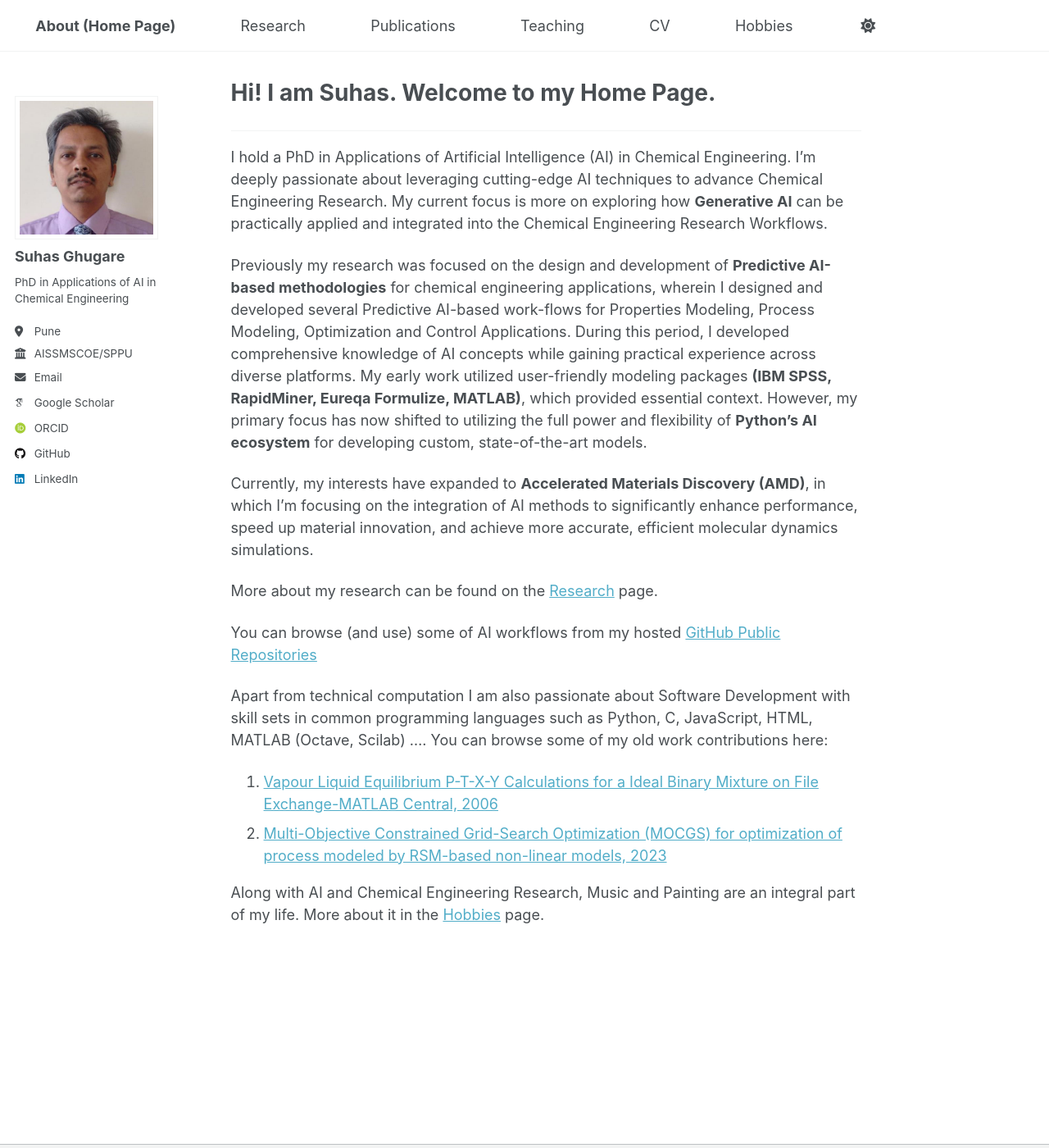
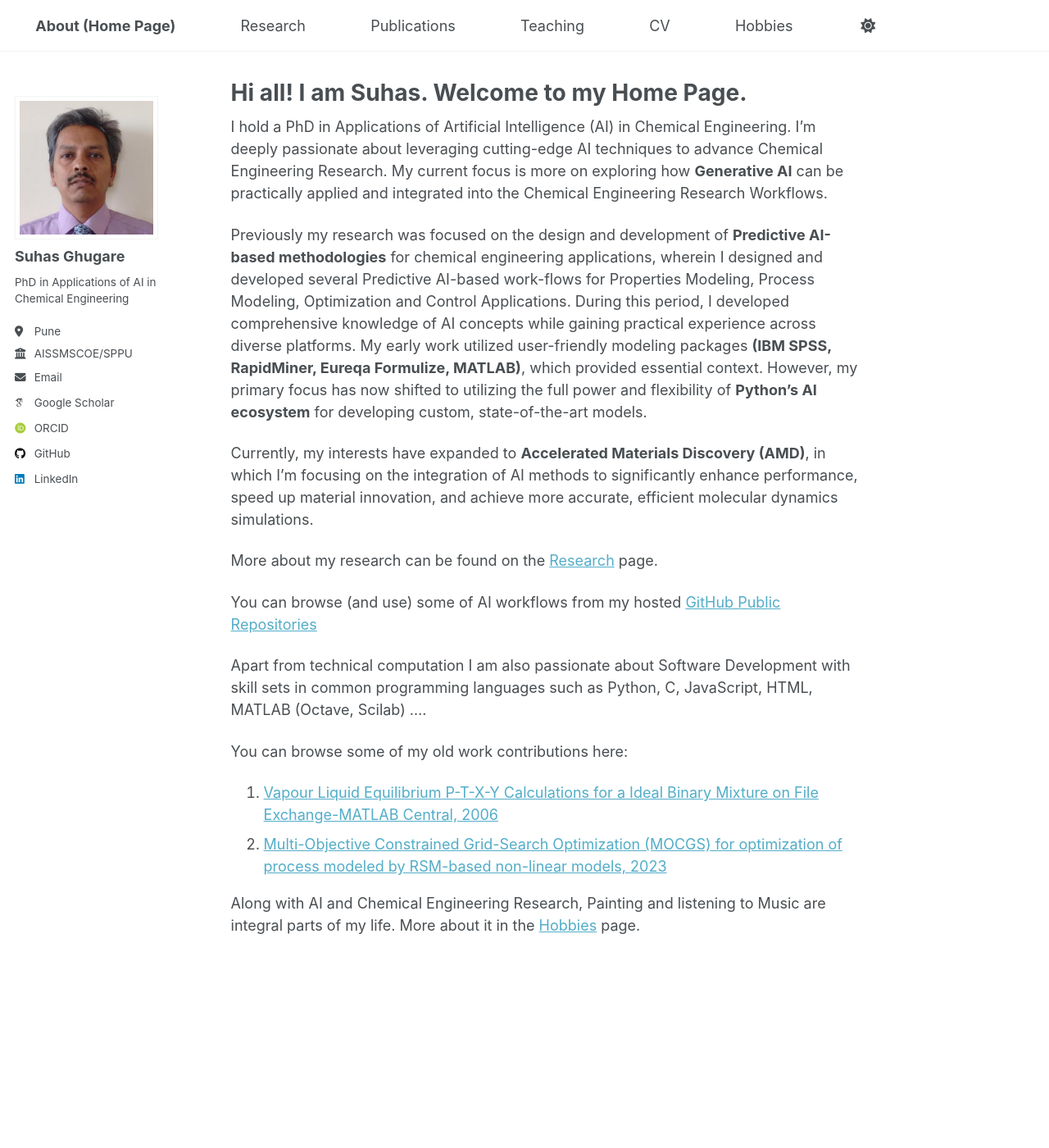
Before and after one commit to suhasghugare/suhasghugare.github.io, a Jekyll site: the page built from _pages/about.md, in a window 1280 px wide and 1400 px high. Shown: the whole window at 82% size. Built offline with Jekyll 4.4.1, drawn with Linux system fonts in a browser that asks for light colours; some web fonts are replaced; a script that is not in the unit is left out.

Commit message:
Update about.md

```diff
--- a/_pages/about.md
+++ b/_pages/about.md
@@ -1,12 +1,10 @@
 ---
 permalink: /
-title: "Hi! I am Suhas. Welcome to my Home Page."
+title: " Hi all! I am Suhas. Welcome to my Home Page."
 author_profile: true
 redirect_from:
   - /about/
   - /about.html
----
-
 ---
 I hold a PhD in Applications of Artificial Intelligence (AI) in Chemical Engineering. I'm deeply passionate about leveraging cutting-edge AI techniques to advance Chemical Engineering Research. My current focus is more on exploring how <b>Generative AI</b> can be practically applied and integrated into the Chemical Engineering Research Workflows.
 
@@ -14,14 +12,14 @@ Previously my research was focused on the design and development of <b>Predictiv
 
 Currently, my interests have expanded to <b>Accelerated Materials Discovery (AMD)</b>, in which I'm focusing on the integration of AI methods to significantly enhance performance, speed up material innovation, and achieve more accurate, efficient molecular dynamics simulations.
 
-More about my research can be found on the [Research](https://suhasghugare.github.io/publications) page.
+More about my research can be found on the [Research](https://suhasghugare.github.io/research1) page.
 
 You can browse (and use) some of AI workflows from my hosted [GitHub Public Repositories](https://github.com/suhasghugare)
 
 Apart from technical computation I am also passionate about Software Development with skill sets in common programming languages such as Python, C, JavaScript, HTML, MATLAB (Octave, Scilab) ….
+
 You can browse some of my old work contributions here:
 1. [Vapour Liquid Equilibrium P-T-X-Y Calculations for a Ideal Binary Mixture on File Exchange-MATLAB Central, 2006](https://www.mathworks.com/matlabcentral/fileexchange/14960-vapour-liquid-equilibrium-p-t-x-y-calculations-for-a-ideal-binary-mixture)
 2. [Multi-Objective Constrained Grid-Search Optimization (MOCGS) for optimization of process modeled by RSM-based non-linear models, 2023](https://sites.google.com/view/mocgs-optimization)
 
-
-Along with AI and Chemical Engineering Research, Music and Painting are an integral part of my life. More about it in the [Hobbies](https://suhasghugare.github.io/CV) page.
+Along with AI and Chemical Engineering Research, Painting  and listening to Music are integral parts of my life. More about it in the [Hobbies](https://suhasghugare.github.io/hobbies1) page.
```
